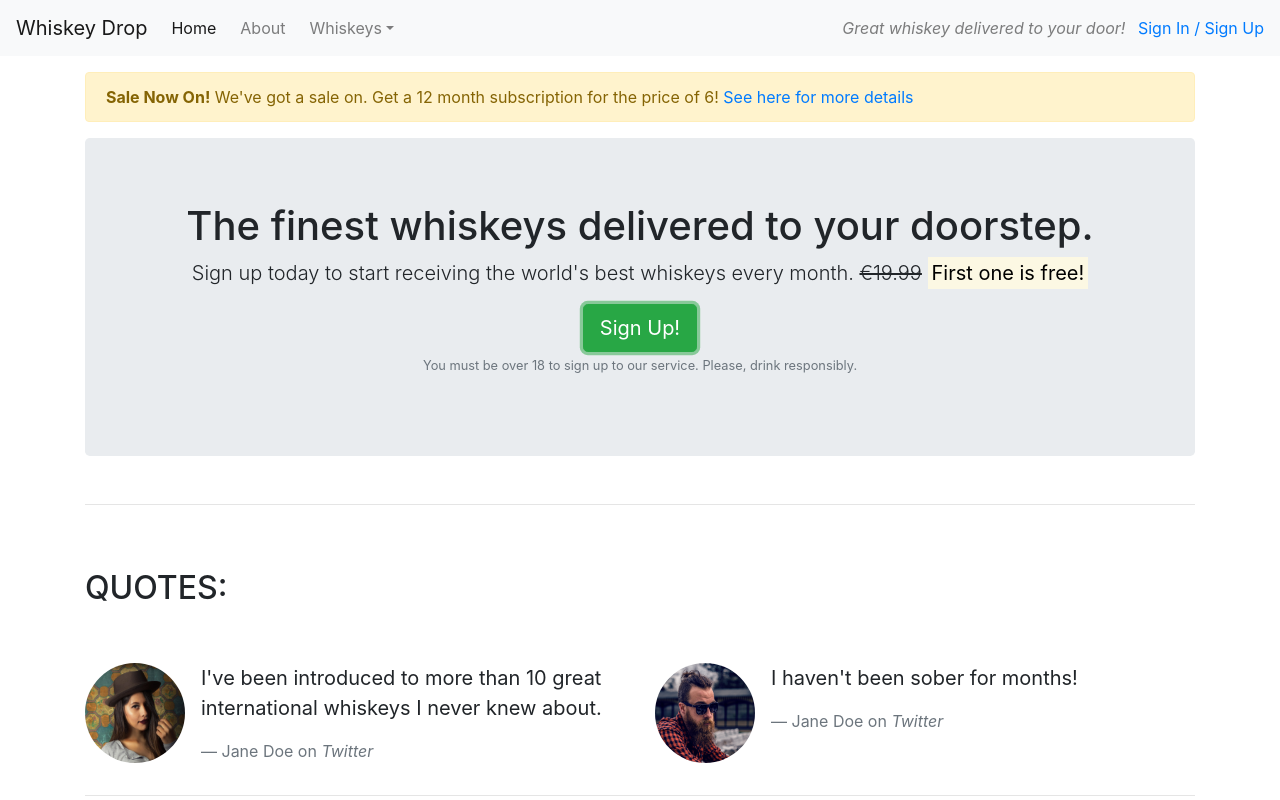
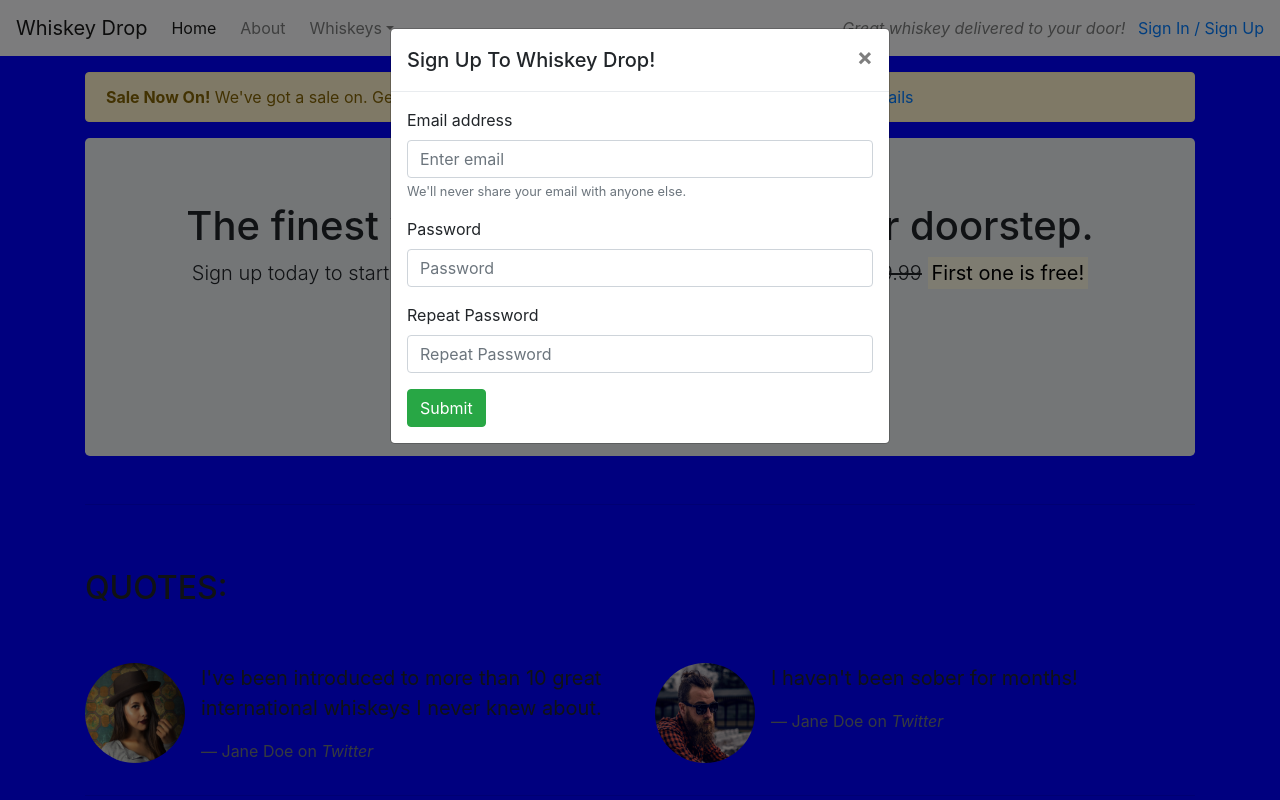
Before and after one commit to stephaniiekm/s-bootstrap4, a plain HTML site: page index.html in a window 1280 px wide. Both pictures are taken after a click on the button "Sign Up!". Shown: the top 800 px of the page. Drawn offline with nearby package versions, Linux system fonts and the light colour scheme.

Commit message:
Add a css folder and file. Linked it in html-file and test.

```diff
--- /dev/null
+++ b/css/style.css
@@ -0,0 +1,3 @@
+body {
+    background-color: blue;
+}
--- a/index.html
+++ b/index.html
@@ -7,6 +7,8 @@
     <title>Whiskey Drop | Taste a new whiskey every month</title>
     <link rel="stylesheet" href="https://maxcdn.bootstrapcdn.com/bootstrap/4.1.3/css/bootstrap.min.css">
     <link rel="stylesheet" href="https://use.fontawesome.com/releases/v5.6.1/css/all.css" integrity="sha384-gfdkjb5BdAXd+lj+gudLWI+BXq4IuLW5IT+brZEZsLFm++aCMlF1V92rMkPaX4PP" crossorigin="anonymous">
+    <link href="https://fonts.googleapis.com/css?family=Roboto:400,700" rel="stylesheet">
+    <link rel="stylesheet" href="css/style.css" type="text/css" />
 </head>
 
 <body>
@@ -55,7 +57,7 @@
                         <s class="d-none d-sm-inline">€19.99</s>
                         <span class="d-inline d-sm-none"><br></span>
                         <strong><mark>First one is free!</mark></strong></p>
-                    <button class="btn btn-success btn-lg">Sign Up!</button>
+                    <button class="btn btn-success btn-lg" data-toggle="modal" data-target="#signUpModal">Sign Up!</button>
                     <p class="text-muted"><small>You must be over 18 to sign up to our service. Please, drink responsibly.</small></p>
                 </section>
             </div>
@@ -136,6 +138,37 @@
         <!-- /.features -->
     </article>
 
+    <div class="modal" tabindex="-1" role="dialog" id="signUpModal">
+        <div class="modal-dialog" role="document">
+            <div class="modal-content">
+                <div class="modal-header">
+                    <h5 class="modal-title">Sign Up To Whiskey Drop!</h5>
+                    <button type="button" class="close" data-dismiss="modal" aria-label="Close">
+          <span aria-hidden="true">&times;</span>
+        </button>
+                </div>
+                <div class="modal-body">
+                    <form>
+                        <div class="form-group">
+                            <label for="exampleInputEmail1">Email address</label>
+                            <input type="email" class="form-control" id="exampleInputEmail1" aria-describedby="emailHelp" placeholder="Enter email">
+                            <small id="emailHelp" class="form-text text-muted">We'll never share your email with anyone else.</small>
+                        </div>
+                        <div class="form-group">
+                            <label for="password">Password</label>
+                            <input type="password" class="form-control" id="password" placeholder="Password">
+                        </div>
+                        <div class="form-group">
+                            <label for="repeatPassword">Repeat Password</label>
+                            <input type="password" class="form-control" id="repeatPassword" placeholder="Repeat Password">
+                        </div>
+                        <button type="submit" class="btn btn-success">Submit</button>
+                    </form>
+                </div>
+            </div>
+        </div>
+    </div>
+
     <script src="https://code.jquery.com/jquery-3.3.1.slim.min.js" integrity="sha384-q8i/X+965DzO0rT7abK41JStQIAqVgRVzpbzo5smXKp4YfRvH+8abtTE1Pi6jizo" crossorigin="anonymous"></script>
     <script src="https://cdnjs.cloudflare.com/ajax/libs/popper.js/1.14.3/umd/popper.min.js" integrity="sha384-ZMP7rVo3mIykV+2+9J3UJ46jBk0WLaUAdn689aCwoqbBJiSnjAK/l8WvCWPIPm49" crossorigin="anonymous"></script>
     <script src="https://stackpath.bootstrapcdn.com/bootstrap/4.1.3/js/bootstrap.min.js" integrity="sha384-ChfqqxuZUCnJSK3+MXmPNIyE6ZbWh2IMqE241rYiqJxyMiZ6OW/JmZQ5stwEULTy" crossorigin="anonymous"></script>
```
